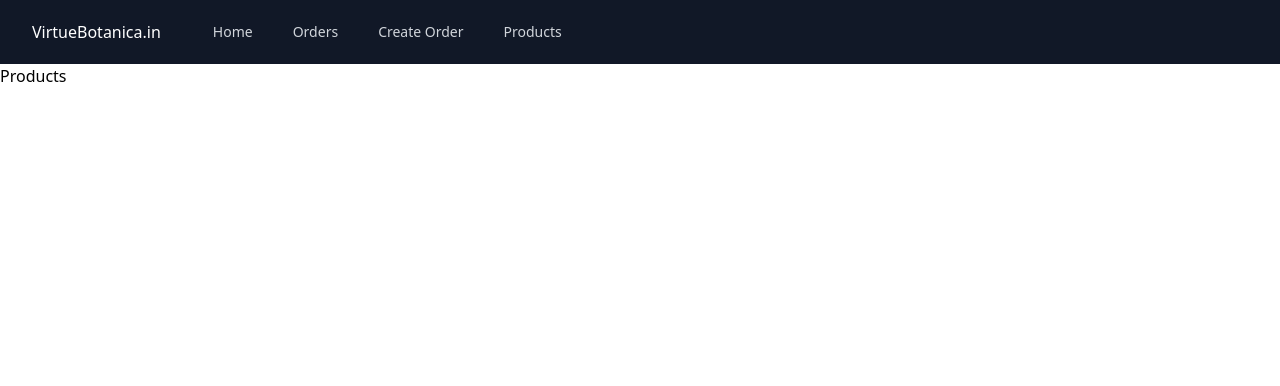
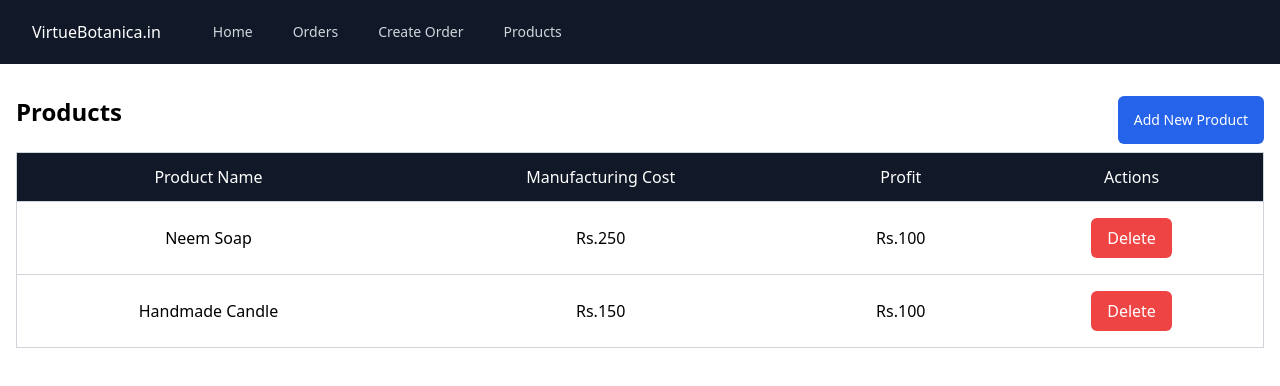
Before and after one commit to Guru6163/virtue-botanica, a React (Create React App) app: page /products in a window 1280 px wide. Shown: the top 386 px of the page. Built offline with nearby package versions, Linux system fonts and the light colour scheme.

Commit message:
Products

```diff
--- a/src/pages/Products.jsx
+++ b/src/pages/Products.jsx
@@ -1,9 +1,139 @@
-import React from 'react'
+import React, { useState } from 'react';
 
 function Products() {
-  return (
-    <div>Products</div>
-  )
+    const [isModalOpen, setIsModalOpen] = useState(false);
+    const [newProduct, setNewProduct] = useState({
+        productName: '',
+        manufacturingCost: 0,
+        sellingCost: 0
+    });
+
+    const products = [
+        {
+            productName: 'Neem Soap',
+            manufacturingCost: 250,
+            sellingCost: 350,
+            profit: 100
+        },
+        {
+            productName: 'Handmade Candle',
+            manufacturingCost: 150,
+            sellingCost: 250,
+            profit: 100
+        }
+    ];
+
+    const toggleModal = () => {
+        setIsModalOpen(!isModalOpen);
+    };
+
+    const handleChange = (e) => {
+        const { name, value } = e.target;
+        setNewProduct({
+            ...newProduct,
+            [name]: value
+        });
+    };
+
+    const handleDelete = (index) => {
+        console.log('Deleting product at index:', index);
+    };
+
+    const handleSubmit = (e) => {
+        e.preventDefault();
+        // Here you can add the logic to submit the new product
+        console.log('New product:', newProduct);
+        // Clear the form fields
+        setNewProduct({
+            productName: '',
+            manufacturingCost: 0,
+            sellingCost: 0
+        });
+        // Close the modal
+        toggleModal();
+    };
+
+    return (
+        <div className="container mx-auto px-4 py-8">
+            <div className='flex justify-between  mb-2'>
+                <h2 className="text-2xl font-bold mb-4">Products</h2>
+                <button onClick={toggleModal} className='px-4 bg-blue-600 text-white text-sm rounded-md hover:bg-blue-700'>Add New Product</button>
+            </div>
+            <div className="overflow-x-auto">
+                <table className="table-auto w-full border-collapse border border-gray-300">
+                    <thead>
+                        <tr className="bg-gray-900 text-white">
+                            <th className="px-6 py-3 text-center font-medium border-b border-gray-300">Product Name</th>
+                            <th className="px-6 py-3 text-center font-medium border-b border-gray-300">Manufacturing Cost</th>
+                            <th className="px-6 py-3 text-center font-medium border-b border-gray-300">Profit</th>
+                            <th className="px-6 py-3 font-medium border-b border-gray-300 text-center">Actions</th>
+                        </tr>
+                    </thead>
+                    <tbody>
+                        {products.map((product, index) => (
+                            <tr key={index} className='bg-white'>
+                                <td className="px-6 py-4 whitespace-nowrap border-b border-gray-300 text-center">{product.productName}</td>
+                                <td className="px-6 py-4 whitespace-nowrap border-b border-gray-300 text-center">Rs.{product.manufacturingCost}</td>
+                                <td className="px-6 py-4 whitespace-nowrap border-b border-gray-300 text-center">Rs.{product.profit}</td>
+                                <td className="px-6 py-4 whitespace-nowrap border-b border-gray-300 text-center">
+                                    <button onClick={() => handleDelete(index)} className="bg-red-500 text-white rounded-md px-4 py-2">Delete</button>
+                                </td>
+                            </tr>
+                        ))}
+                    </tbody>
+                </table>
+            </div>
+
+            {/* Modal */}
+            {isModalOpen && (
+                <div className="fixed z-10 inset-0 overflow-y-auto">
+                    <div className="flex items-center justify-center min-h-screen px-4 pt-4 pb-20 text-center sm:block sm:p-0">
+                        <div className="fixed inset-0 transition-opacity" aria-hidden="true">
+                            <div className="absolute inset-0 bg-gray-500 opacity-75"></div>
+                        </div>
+                        <span className="hidden sm:inline-block sm:align-middle sm:h-screen" aria-hidden="true">&#8203;</span>
+                        <div className="inline-block align-bottom bg-white rounded-lg text-left overflow-hidden shadow-xl transform transition-all sm:my-8 sm:align-middle sm:max-w-lg sm:w-full">
+                            <form onSubmit={handleSubmit}>
+                                <div className="bg-white px-4 pt-5 pb-4 sm:p-6 sm:pb-4">
+                                    <div className="sm:flex sm:items-start">
+                                        <div className="w-full">
+                                            <div className="mt-3 text-center sm:text-left">
+                                                <h3 className="text-lg leading-6 font-medium text-gray-900" id="modal-headline">
+                                                    Add New Product
+                                                </h3>
+                                                <div className="mt-5">
+                                                    <div className="mb-4">
+                                                        <label htmlFor="productName" className="block text-sm font-medium text-gray-700">Product Name</label>
+                                                        <input type="text" name="productName" id="productName" value={newProduct.productName} onChange={handleChange} className="mt-1 focus:ring-indigo-500 focus:border-indigo-500 block w-full shadow-sm  sm:text-sm border-2 border-gray-300 rounded-md py-2 px-3" />
+                                                    </div>
+                                                    <div className="mb-4">
+                                                        <label htmlFor="manufacturingCost" className="block text-sm font-medium text-gray-700">Manufacturing Cost</label>
+                                                        <input type="number" name="manufacturingCost" id="manufacturingCost" value={newProduct.manufacturingCost} onChange={handleChange} className="mt-1 focus:ring-indigo-500 focus:border-indigo-500 block w-full shadow-sm  sm:text-sm border-2 border-gray-300 rounded-md py-2 px-3" />
+                                                    </div>
+                                                    <div className="mb-4">
+                                                        <label htmlFor="sellingCost" className="block text-sm font-medium text-gray-700">Selling Cost</label>
+                                                        <input type="number" name="sellingCost" id="sellingCost" value={newProduct.sellingCost} onChange={handleChange} className="mt-1 focus:ring-indigo-500 focus:border-indigo-500 block w-full shadow-sm sm:text-sm border-2 border-gray-300 rounded-md py-2 px-3" />
+                                                    </div>
+                                                </div>
+                                            </div>
+                                        </div>
+                                    </div>
+                                </div>
+                                <div className="bg-gray-50 px-4 py-3 sm:px-6 sm:flex sm:flex-row-reverse">
+                                    <button type="submit" className="w-full inline-flex justify-center rounded-md border border-transparent shadow-sm px-4 py-2 bg-blue-600 text-base font-medium text-white hover:bg-blue-700 focus:outline-none focus:ring-2 focus:ring-offset-2 focus:ring-blue-500 sm:ml-3 sm:w-auto sm:text-sm">
+                                        Add Product
+                                    </button>
+                                    <button onClick={toggleModal} type="button" className="mt-3 w-full inline-flex justify-center rounded-md border border-gray-300 shadow-sm px-4 py-2 bg-white text-base font-medium text-gray-700 hover:bg-gray-50 focus:outline-none focus:ring-2 focus:ring-offset-2 focus:ring-indigo-500 sm:mt-0 sm:ml-3 sm:w-auto sm:text-sm">
+                                        Cancel
+                                    </button>
+                                </div>
+                            </form>
+                        </div>
+                    </div>
+                </div>
+            )}
+        </div>
+    );
 }
 
-export default Products
+export default Products;
```
